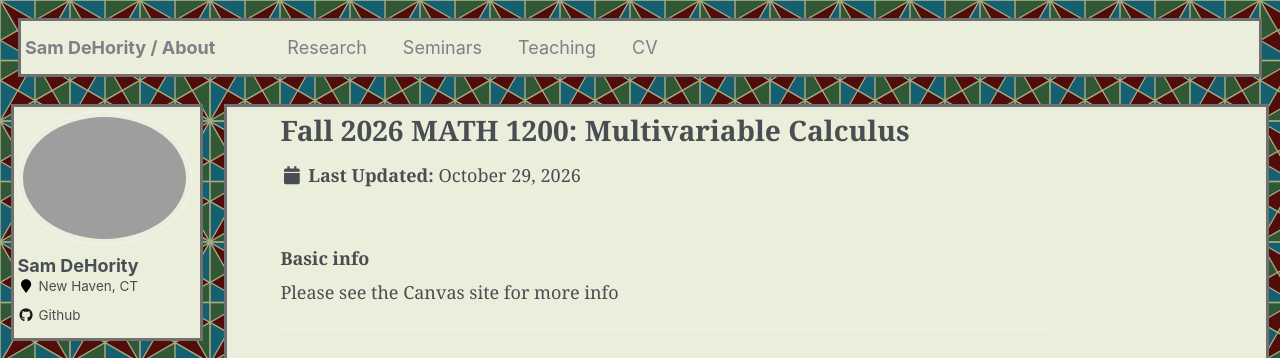
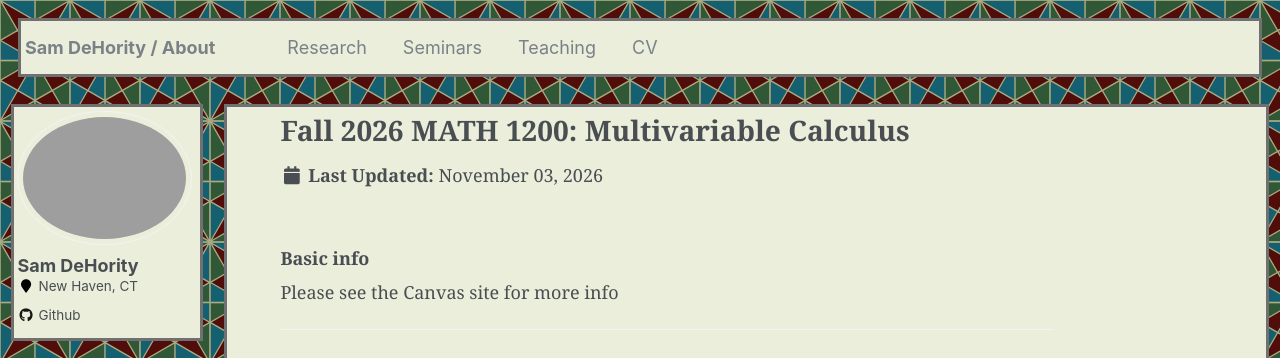
Before and after one commit to sam-dehority/sam-dehority.github.io, a Jekyll site: the page built from _teaching/2026-fall-MultivariableCalculus.md, in a window 1280 px wide. Shown: the top 358 px of the page. Built offline with Jekyll 4.4.1, drawn with Linux system fonts in a browser that asks for light colours.

Commit message:
11-3 again

```diff
--- a/_teaching/2026-fall-MultivariableCalculus.md
+++ b/_teaching/2026-fall-MultivariableCalculus.md
@@ -3,7 +3,7 @@ title: "Fall 2026 MATH 1200: Multivariable Calculus"
 collection: teaching
 type: "Teaching"
 permalink: /teaching/2026-fall-MultivariableCalculus
-date: 2026-10-29
+date: 2026-11-3
 ---
 
 ### Basic info
```
Also changed, not shown: 4 other files.
